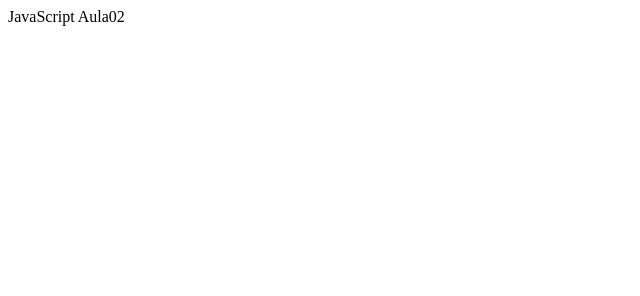
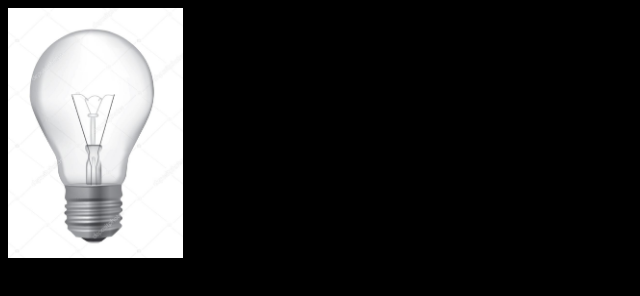
Before and after one commit to daluzguilherme/js-training, a plain HTML site: page public_html/index.html in a window 1280 px wide. Shown: the whole page, without its empty margins (0-640 px from the left). Drawn offline with Linux system fonts and the light colour scheme.

Commit message:
Inicio de eventos (ligar lampada)

```diff
--- a/public_html/index.html
+++ b/public_html/index.html
@@ -6,15 +6,21 @@ and open the template in the editor.
 -->
 <html>
     <head>
-        <title>JavaScript Aula02</title>
+        <title>JavaScript Aula03</title>
         <meta charset="UTF-8">
-        <script type="text/javascript">
-            var largura = window.innerWidth;
-            alert(window.document.title);
+        <style type="text/css">
+            body {
+                background-color: black;
+            }
+        </style>
+        <script>
+            function ligar() {
+                var nome;
+                document.getElementById("apagada").src="images/ligada.jpg";
+            }
         </script>
-
     </head>
-    <body>
-        <div>JavaScript Aula02</div>
+    <body onload="alert('carregado');">
+        <img  id="apagada" src="images/apagada.jpg" height="250" width="175" onclick="ligar();">
     </body>
 </html>
```
Also changed, not shown: public_html/images/apagada.jpg (added), public_html/images/ligada.jpg (added).
